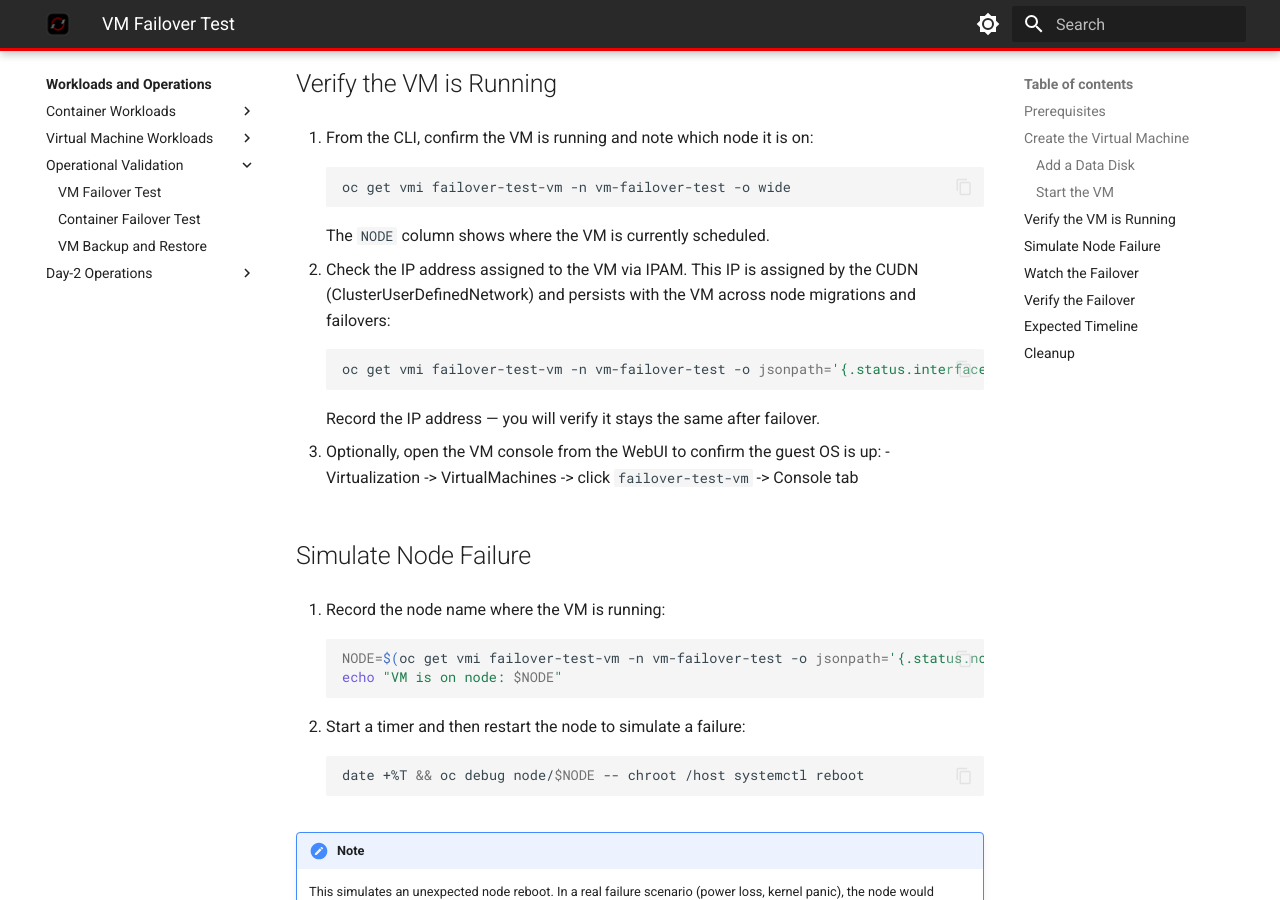
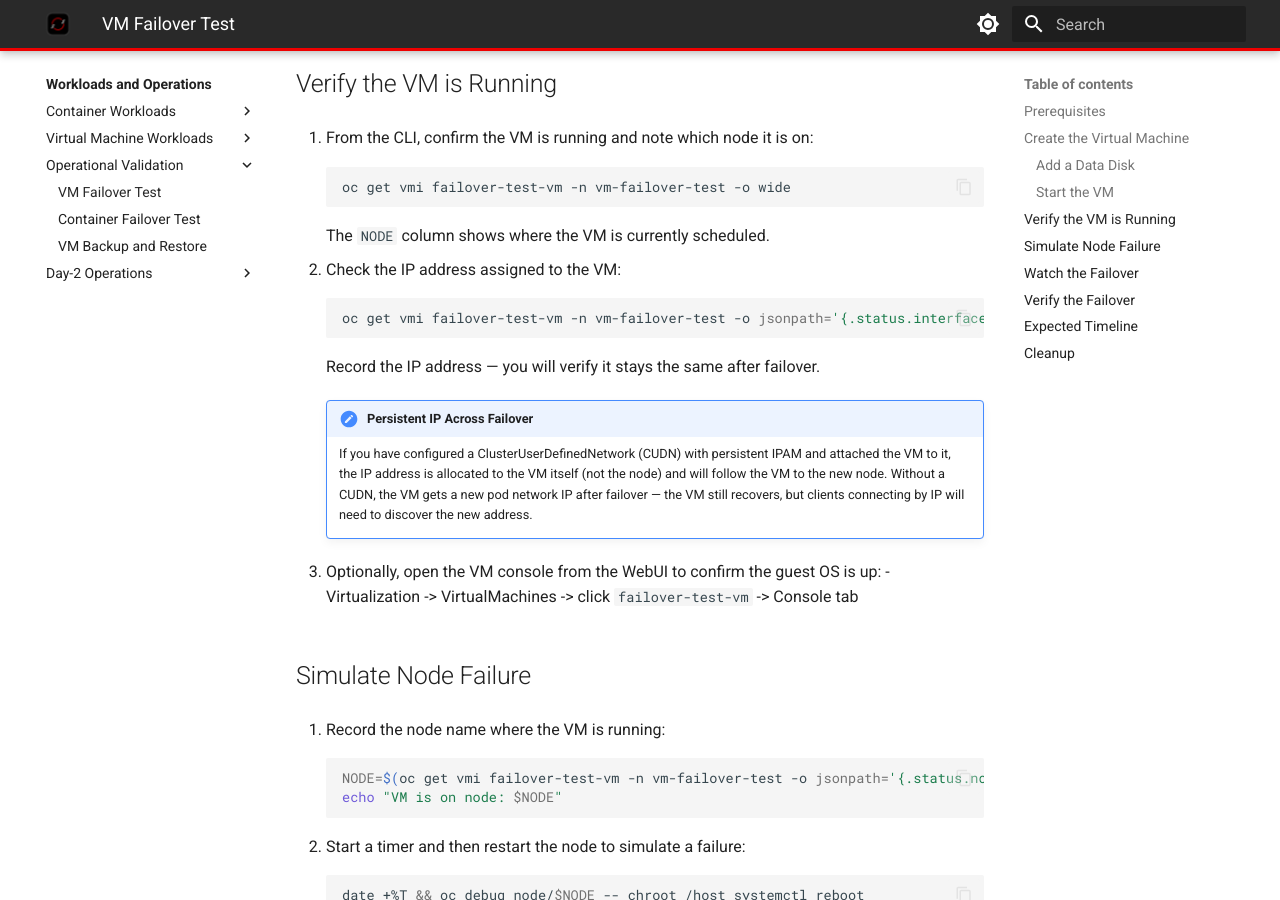
Before and after one commit to openshift-ssa/openshift-poc, an MkDocs documentation site: the page built from docs/workloads-and-operations/operational-validation/vm-failover.md, in a window 1280 px wide and 900 px high, scrolled down 1443 px. Built offline with MkDocs 1.6.1 and Material for MkDocs 9.7.7, drawn with Linux system fonts in a browser that asks for light colours; plug-ins that fetch from the network failed and are left out; some of the changed text lies outside the part shown.

Commit message:
fix: resolve 8 technical issues from adversarial review
- dell.md: upgrade multipath note to POC-only warning, clarify contradiction with multipathing.md
- logging.md: fix doc link 6.5 → 6.6 to match stable-6.6 channel, add schema version tip
- mtv.md: add note to verify hardcoded release-v2.12 channel before applying
- hub-and-spoke.md: promote ACM channel note to warning, clarify release-2.17 is an example
- vm-backup-restore.md: explain dpa-1 BSL naming convention, fix vague guest credentials
- vm-failover.md: soften CUDN references — explain persistent IP requires optional CUDN config

Co-authored-by: Cursor <cursoragent@cursor.com>

````diff
--- a/docs/workloads-and-operations/operational-validation/vm-failover.md
+++ b/docs/workloads-and-operations/operational-validation/vm-failover.md
@@ -58,13 +58,16 @@ This guide walks through testing VM failover by creating a RHEL 9 virtual machin
 
   The `NODE` column shows where the VM is currently scheduled.
 
-14. Check the IP address assigned to the VM via IPAM. This IP is assigned by the CUDN (ClusterUserDefinedNetwork) and persists with the VM across node migrations and failovers:
+14. Check the IP address assigned to the VM:
 
   ```bash
   oc get vmi failover-test-vm -n vm-failover-test -o jsonpath='{.status.interfaces}' | jq
   ```
 
   Record the IP address — you will verify it stays the same after failover.
+
+  !!! note "Persistent IP Across Failover"
+      If you have configured a ClusterUserDefinedNetwork (CUDN) with persistent IPAM and attached the VM to it, the IP address is allocated to the VM itself (not the node) and will follow the VM to the new node. Without a CUDN, the VM gets a new pod network IP after failover — the VM still recovers, but clients connecting by IP will need to discover the new address.
 
 15. Optionally, open the VM console from the WebUI to confirm the guest OS is up:
     - Virtualization -> VirtualMachines -> click `failover-test-vm` -> Console tab
@@ -127,7 +130,7 @@ This guide walks through testing VM failover by creating a RHEL 9 virtual machin
   oc get vmi failover-test-vm -n vm-failover-test -o jsonpath='{.status.interfaces}' | jq
   ```
 
-  The IP address should be **identical** to what was recorded before the failover. This is because the CUDN with persistent IPAM allocates the IP to the VM itself (not the node), so when the VM restarts on a different node, it retains the same IP. Clients connecting to this IP will be able to reach the VM on its new node without any DNS or configuration changes.
+  If you have a CUDN with persistent IPAM configured, the IP address should be **identical** to what was recorded before the failover — the IP is allocated to the VM, not the node. Without a CUDN, the VM receives a new pod network IP, which is expected.
 
 22. Check the data disk is still attached:
 
````
Also changed, not shown: docs/configure-the-cluster/logging.md (+4 -1 lines), docs/configure-the-cluster/mtv.md (+3 -0 lines), docs/configure-the-cluster/storage/dell.md (+2 -1 lines), docs/install-the-cluster/other-installation-methods/hub-and-spoke.md (+2 -2 lines), docs/workloads-and-operations/operational-validation/vm-backup-restore.md (+4 -1 lines).
